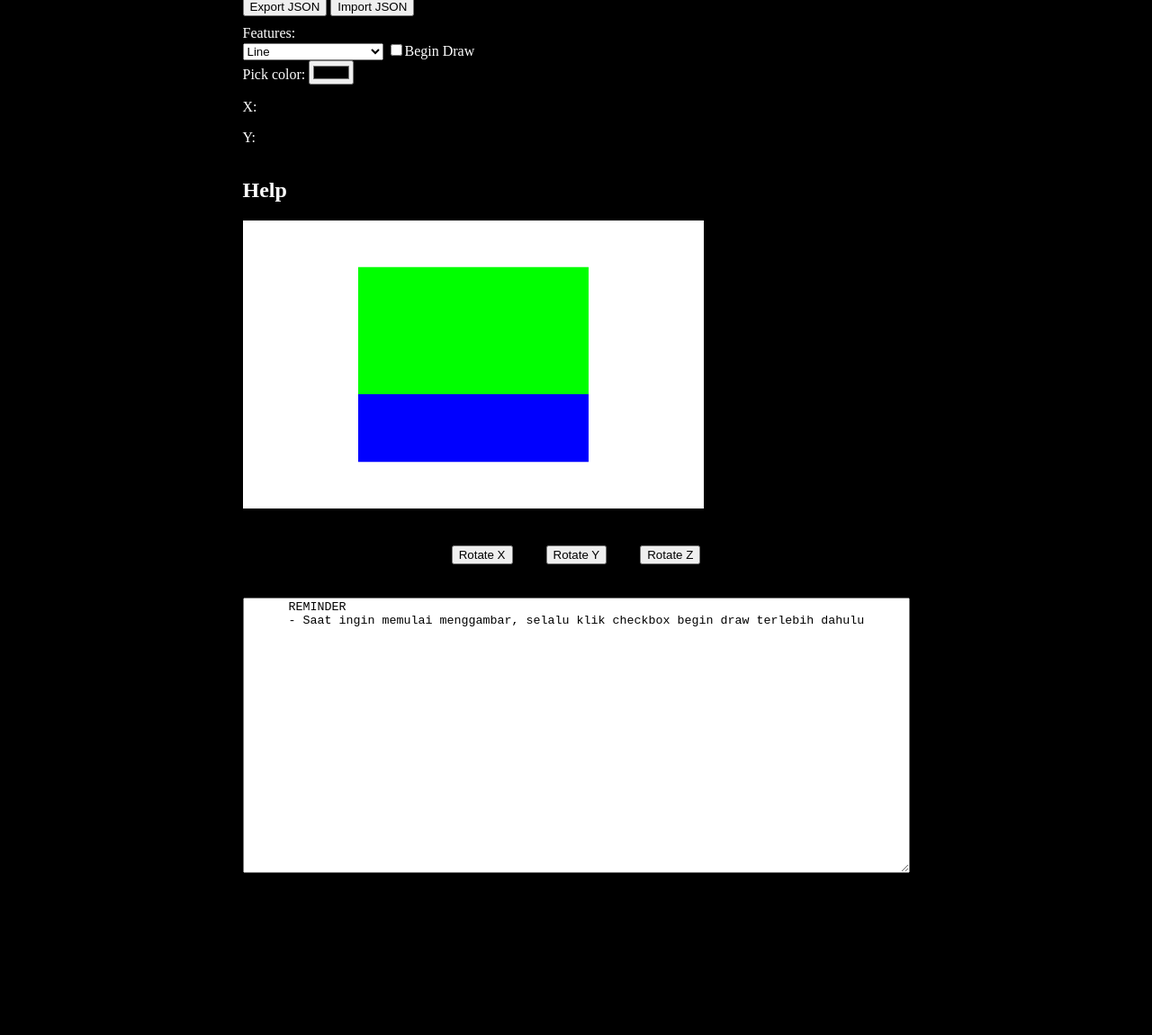
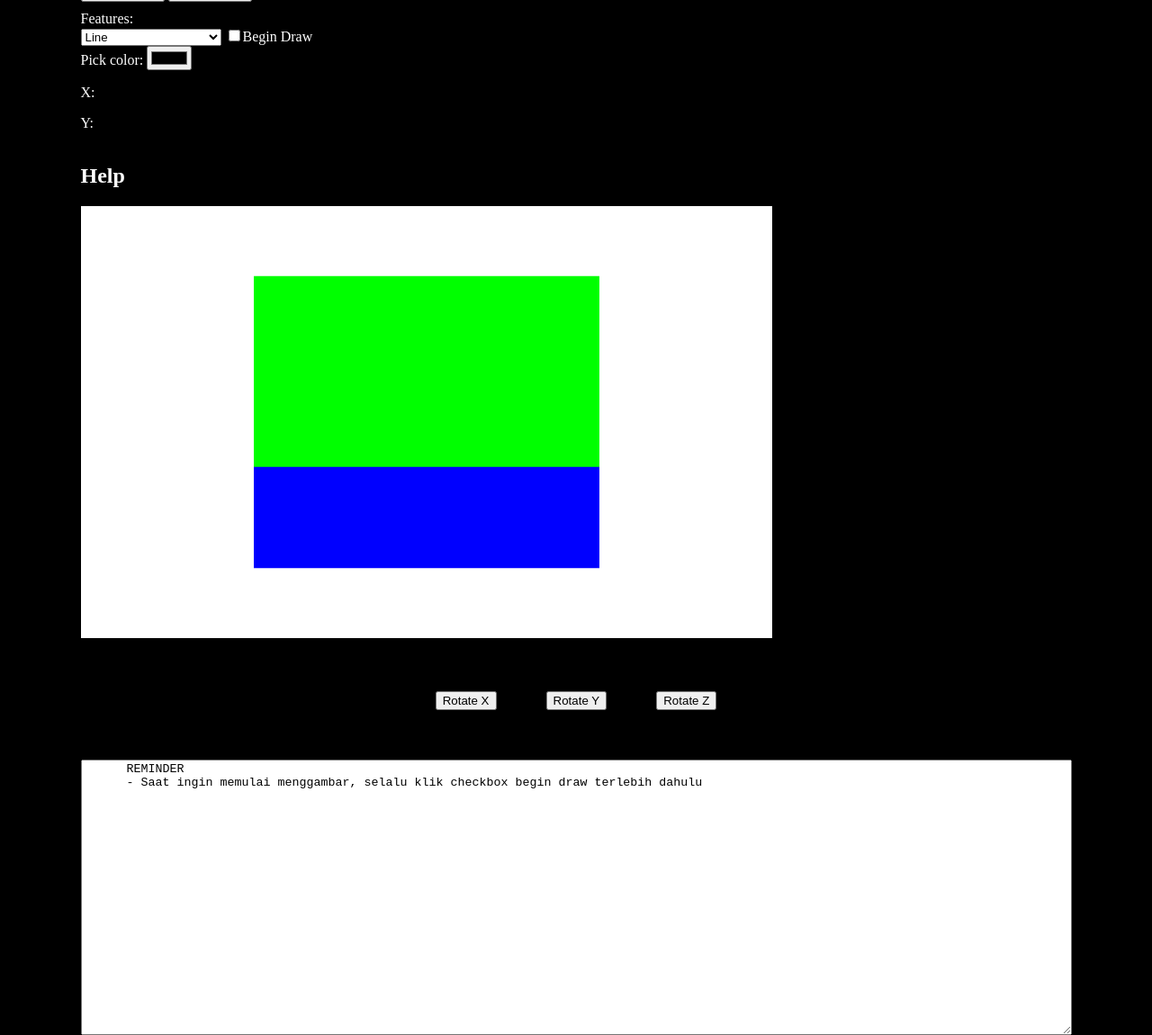
Before and after one commit to marcellof23/Grafkom-Hollow-Obj, a plain HTML site: page index.html in a window 1280 px wide. Shown: the whole page at 90% size. Before the commit the page ends 970 px from the top, so only its background shows below. Drawn offline with Linux system fonts and the light colour scheme.

Commit message:
feat: add cube size

```diff
--- a/index.html
+++ b/index.html
@@ -109,7 +109,7 @@
         <button id="zButton" class="rotate-button-item">Rotate Z</button>
       </div>
 
-      <textarea class="textarea" rows="20" cols="90" readonly>
+      <textarea class="textarea" rows="20" cols="135" readonly>
       REMINDER
       - Saat ingin memulai menggambar, selalu klik checkbox begin draw terlebih dahulu
       </textarea>
--- a/src/index.mjs
+++ b/src/index.mjs
@@ -23,8 +23,8 @@ function init() {
     alert("WebGL isn't available");
   }
 
-  modelGL.gl.canvas.width = 0.4 * window.innerWidth;
-  modelGL.gl.canvas.height = 0.4 * window.innerHeight;
+  modelGL.gl.canvas.width = 0.6 * window.innerWidth;
+  modelGL.gl.canvas.height = 0.6 * window.innerHeight;
 
   colorCube();
 
--- a/style/main.css
+++ b/style/main.css
@@ -1,5 +1,5 @@
 body {
-  height: 120vh;
+  height: 140vh;
   width: 100%;
   margin: 0;
   padding: 0;
```
